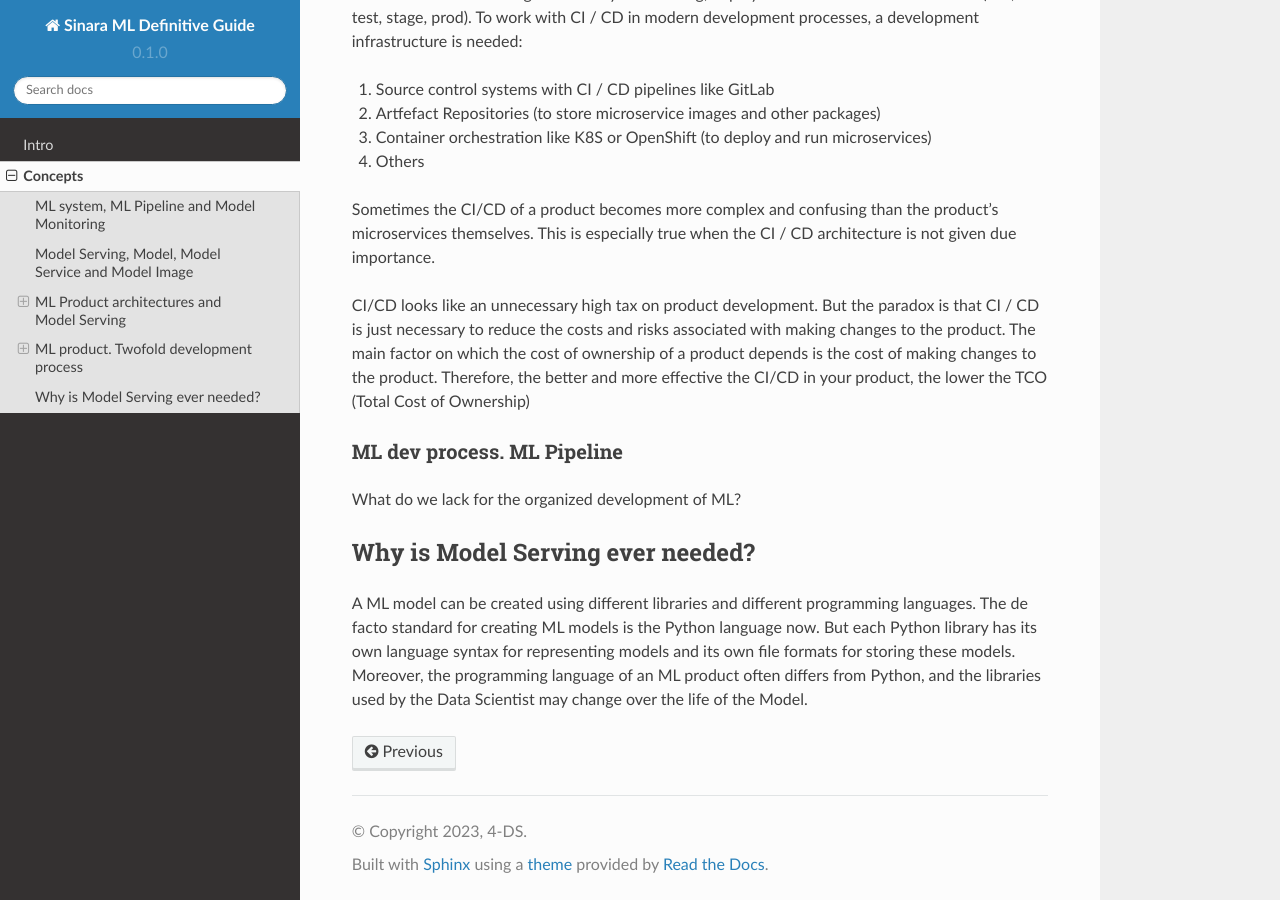
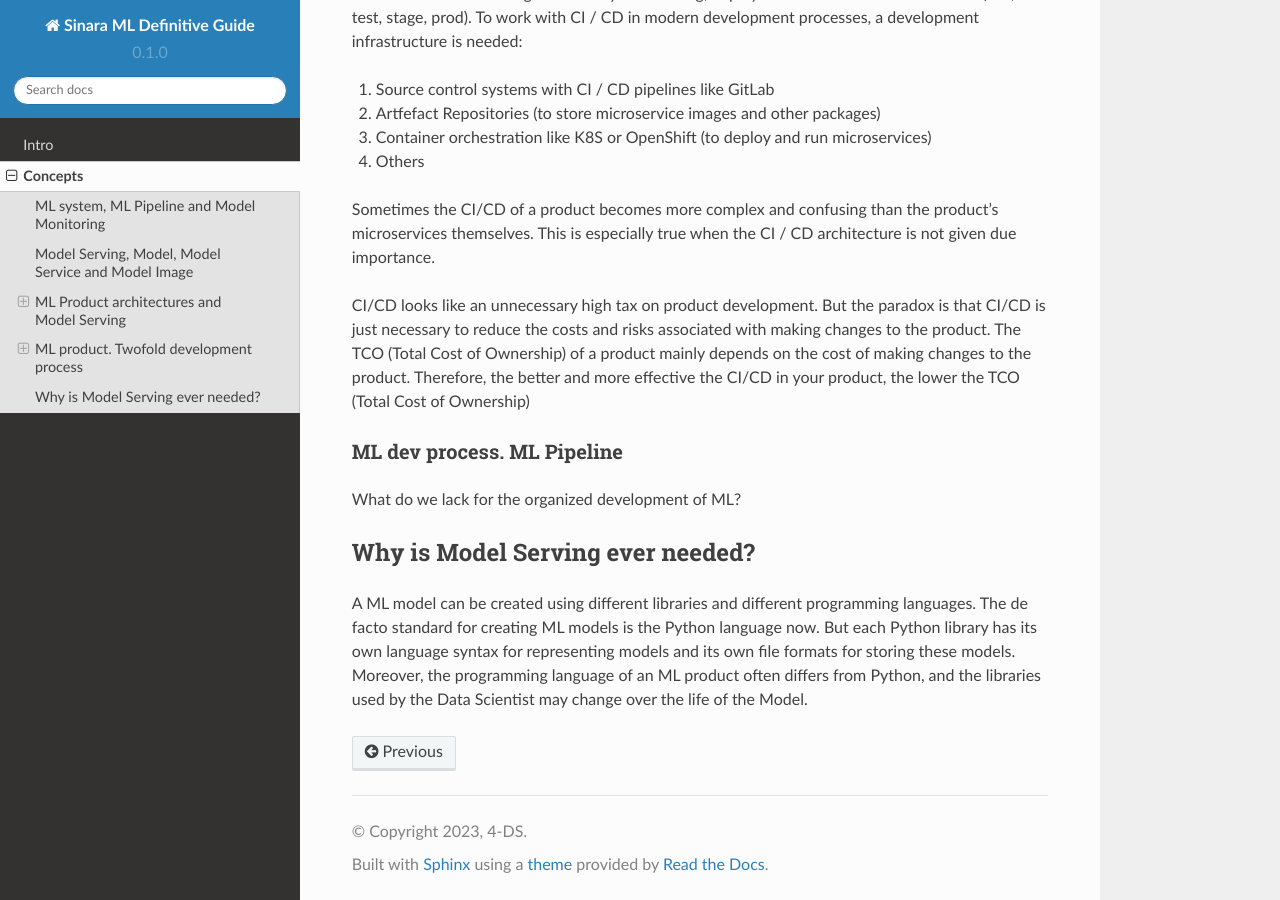
Before and after one commit to 4-DS/SinaraML-Def-Guide, a Sphinx documentation site: the page built from docs/source/concepts.rst, in a window 1280 px wide and 900 px high, scrolled down 5147 px. Built offline with Sphinx 7.4.7 and the Read the Docs theme 2.0.0, drawn with Linux system fonts in a browser that asks for light colours.

Commit message:
Update concepts.rst

```diff
--- a/docs/source/concepts.rst
+++ b/docs/source/concepts.rst
@@ -103,7 +103,7 @@ So when developing a product, it is necessary not only to create and maintain th
 
 Sometimes the CI/CD of a product becomes more complex and confusing than the product's microservices themselves. This is especially true when the CI / CD architecture is not given due importance.
 
-CI/CD looks like an unnecessary high tax on product development. But the paradox is that СI / CD is just necessary to reduce the costs and risks associated with making changes to the product. The main factor on which the cost of ownership of a product depends is the cost of making changes to the product. Therefore, the better and more effective the CI/CD in your product, the lower the TCO (Total Cost of Ownership)
+CI/CD looks like an unnecessary high tax on product development. But the paradox is that СI/CD is just necessary to reduce the costs and risks associated with making changes to the product. The TCO (Total Cost of Ownership) of a product mainly depends on the cost of making changes to the product. Therefore, the better and more effective the CI/CD in your product, the lower the TCO (Total Cost of Ownership)
 
 ML dev process. ML Pipeline
 ===========================
```
